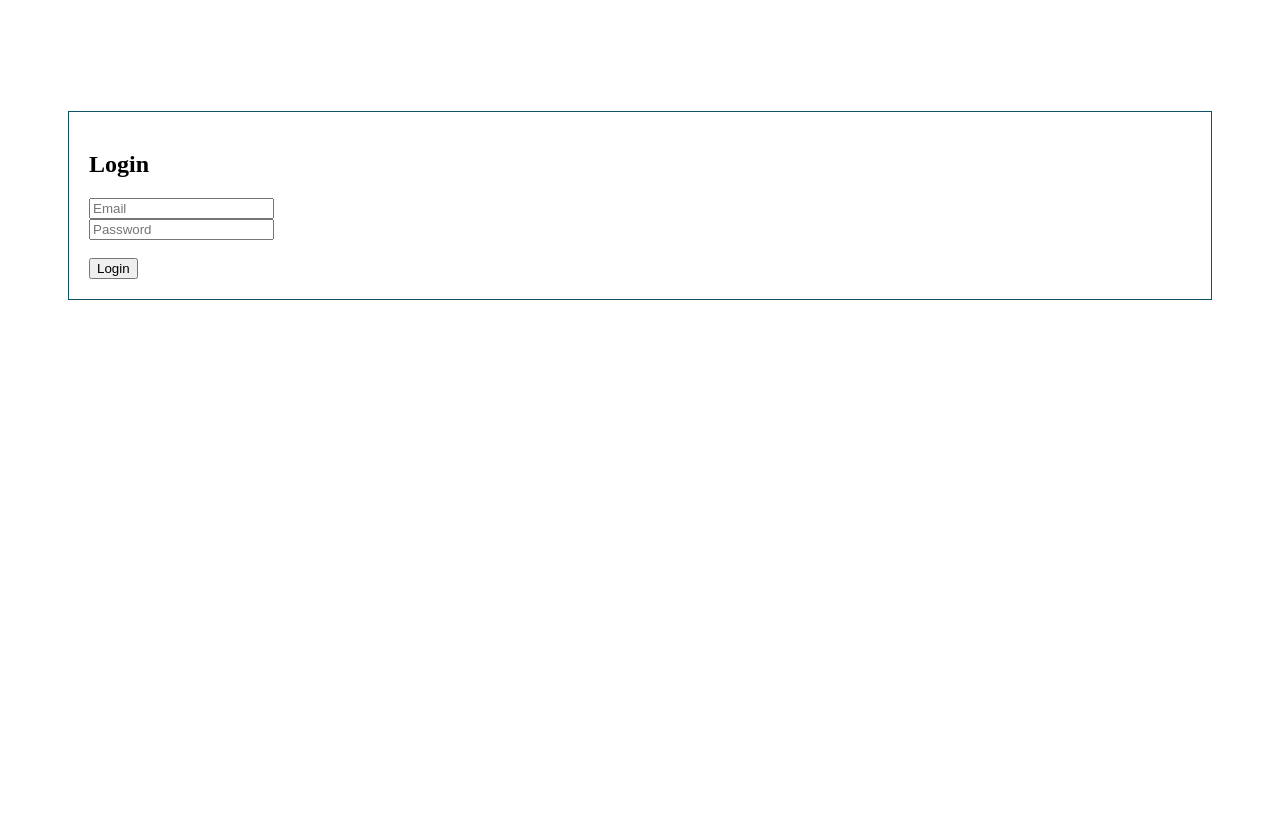
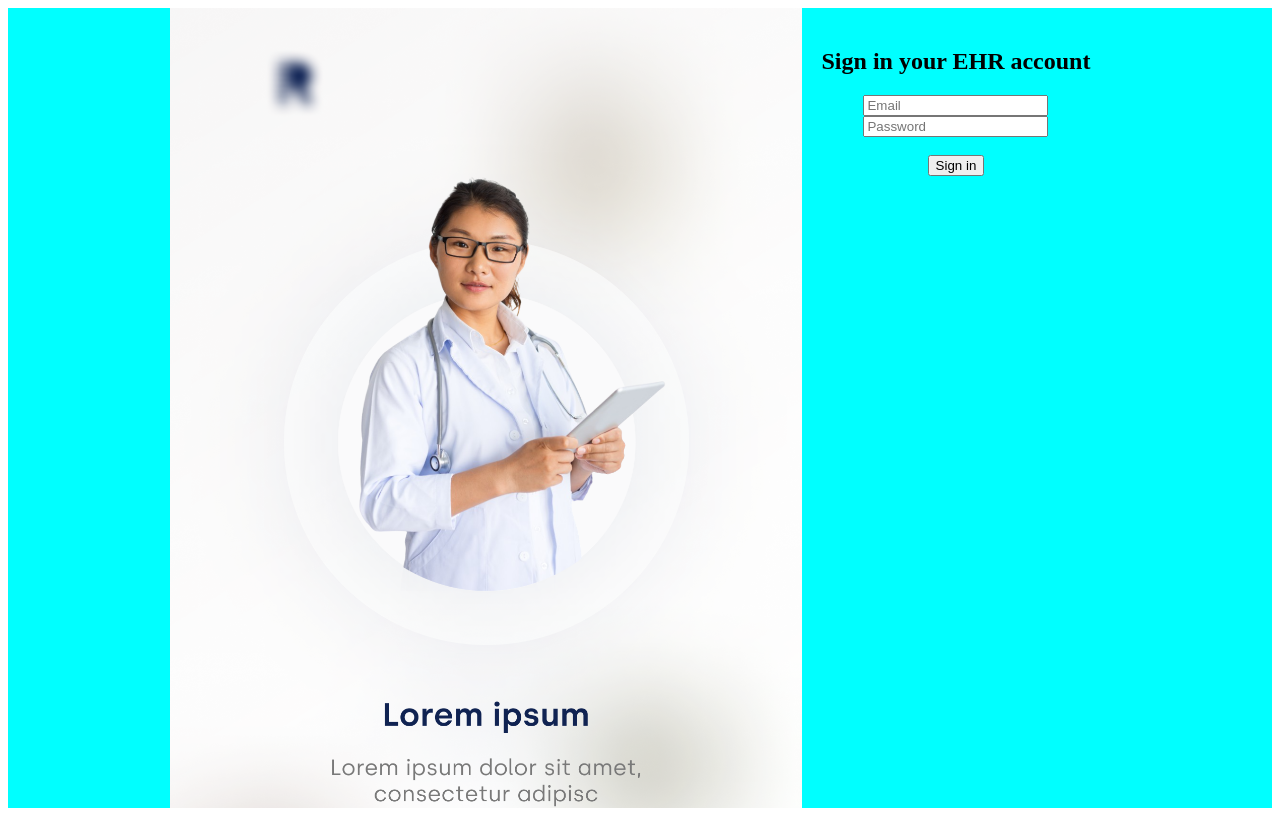
Before and after one commit to Rahman-Abdul/EHR, an Angular app: page /login in a window 1280 px wide. Built offline with nearby package versions, Linux system fonts and the light colour scheme.

Commit message:
login component and dashboard component created

```diff
--- a/src/app/login/login.component.html
+++ b/src/app/login/login.component.html
@@ -1,6 +1,11 @@
+<div class="login-main">
+<div class="login-image">
+
+</div>
 <div class="login-form">
   <div class="card">
-    <h2 class="head py-2">Login</h2>
+    <h2 class="head py-2">Sign in your EHR
+      account</h2>
     <form class="user-login" [formGroup]="loginForm" (ngSubmit)="onLogin()">
       <div class="row">
         <div class="col-md-12 roundedTextBox mb-3">
@@ -28,9 +33,10 @@
         </div>
       </div>
       <br>
-      <div class="buttons text-center">
-        <button class="btn-customBlue mr-2" type="submit">Login</button>
+      <div class="buttons text-center login-button">
+        <button class="btn-customBlue mr-2" type="submit">Sign in</button>
       </div>
     </form>
   </div>
 </div>
+</div>
--- a/src/app/login/login.component.scss
+++ b/src/app/login/login.component.scss
@@ -1,9 +1,30 @@
+.login-main{
+  display: flex;
+  justify-content: center;
+  width: auto;
+  background-color: aqua;
+  height: auto;
+}
+
 .login-form {
-  /* text-align: center; */
-  margin-top: 4%;
-  padding: 60px;
+  display: flex;
+  text-align: center;
 }
 .card {
+  /* text-align: center; */
+align-items: center;
   padding: 20px;
-  border: 1px solid #125266;
+  height: auto;
 }
+.login-image{
+  height: 800px;
+  color: #fff;background-image: url("../../assets/images/loginPic.png");
+  background-size: 100%;
+  background-size: cover;
+  width: 50%;
+}
+
+.login-button{
+
+
+}
```
Also changed, not shown: src/assets/images/loginPic.png (added).
